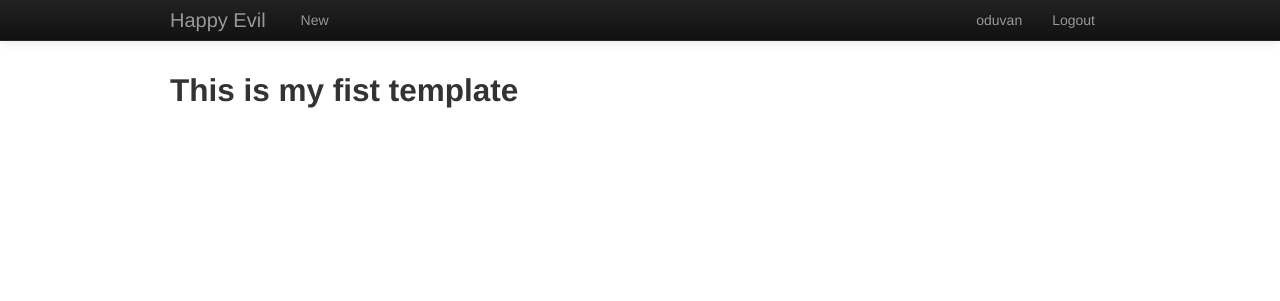
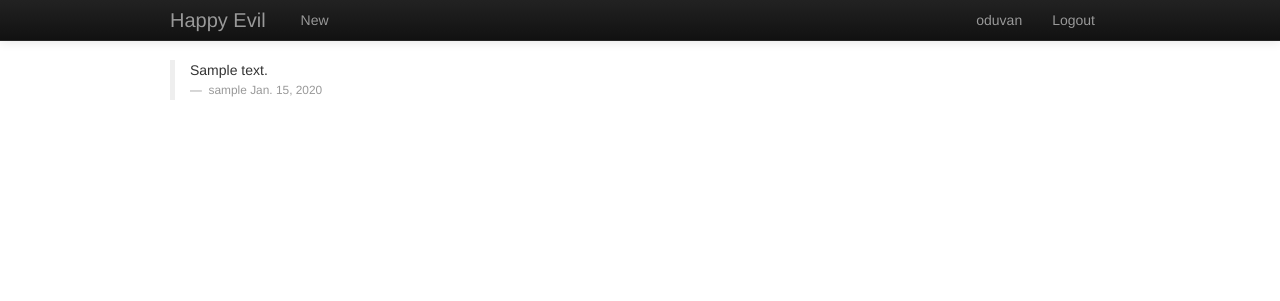
Before and after one commit to oduvan/happy-evil, a Django app: page / in a window 1280 px wide. Shown: the top 301 px of the page. Run offline with Django 3.2, Linux system fonts and the light colour scheme; tables that the repository leaves empty hold one stand-in row (values such as "Sample post"); parts of the project's set-up code (start-up, migrations or seed data) failed here and were passed over.

Commit message:
list of posts

```diff
--- a/he/views.py
+++ b/he/views.py
@@ -1,4 +1,6 @@
-from django.views.generic.base import TemplateView
+from django.views.generic.list import ListView
+from board.models import Post
 
-class IndexView(TemplateView):
+class IndexView(ListView):
     template_name = 'index.html'
+    model = Post
--- a/templates/index.html
+++ b/templates/index.html
@@ -1,5 +1,12 @@
 {% extends "base.html" %}
 
 {% block content %}
-    <h2>This is my fist template</h2>
+    {% for post in object_list %}
+        <blockquote>
+            {{ post.text|linebreaksbr }}
+            <small>
+                {{ post.author }} {{ post.dt_created|date }}
+            </small>
+        </blockquote>
+    {% endfor %}
 {% endblock %}
```
